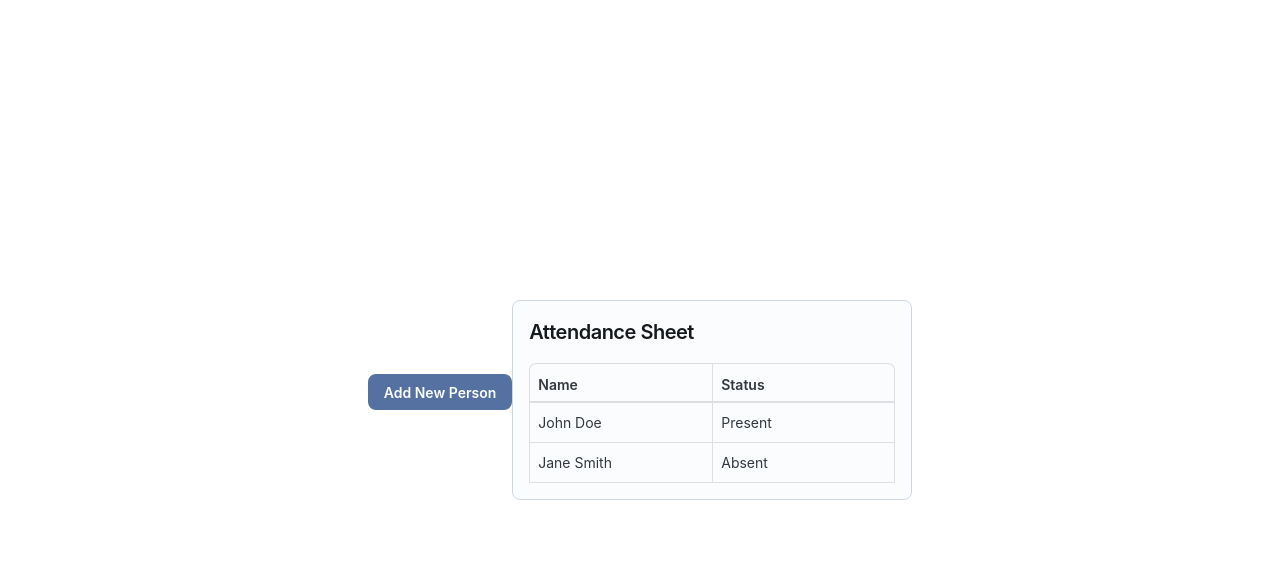
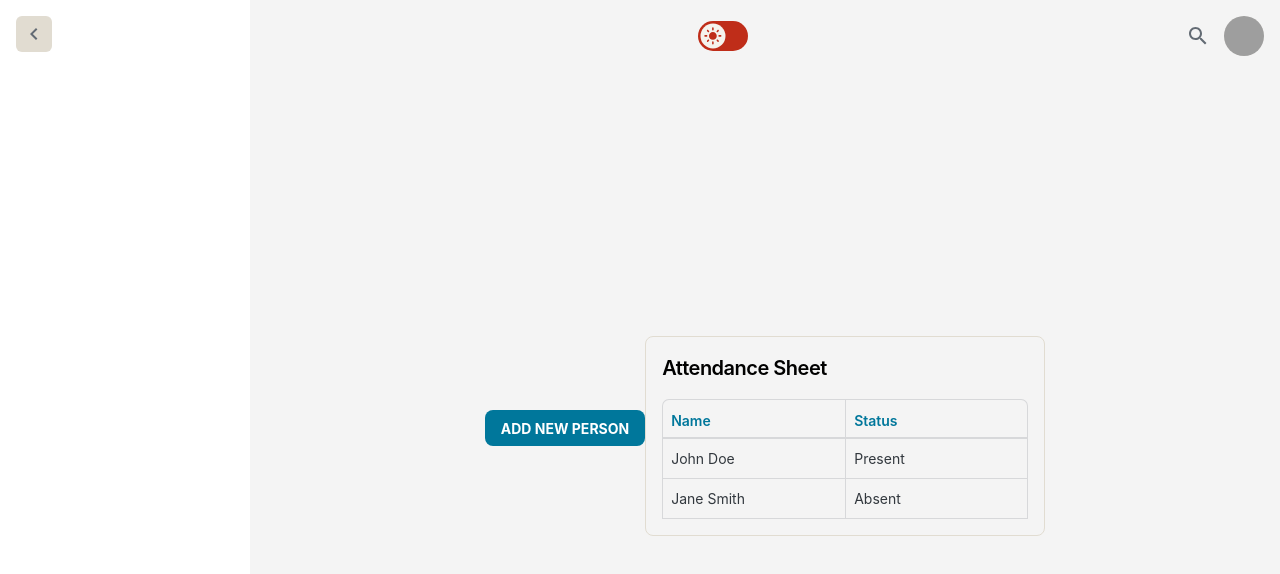
Before and after one commit to JanDyze/UEC-app, a React (Vite) app: page / in a window 1280 px wide. Shown: the top 574 px of the page. Built offline with nearby package versions, Linux system fonts and the light colour scheme; grey boxes are pictures that could not be loaded.

Commit message:
layout - sidebar and topbar

```diff
--- a/src/App.jsx
+++ b/src/App.jsx
@@ -1,6 +1,6 @@
 import { CssBaseline, CssVarsProvider, Box } from "@mui/joy";
 import { BrowserRouter as Router } from "react-router-dom";
-import AppRoutes from "./routes"; // Import the new routes file
+import AppRoutes from "./AppRoutes"; // Import the new routes file
 import theme from "./theme";
 
 function App() {
@@ -8,9 +8,7 @@ function App() {
     <CssVarsProvider theme={theme}>
       <CssBaseline />
       <Router>
-        <Box sx={{ justifyContent: "center", display: "flex", alignItems: "center", height: "100vh" }}>
-          <AppRoutes />
-        </Box>
+        <AppRoutes />
       </Router>
     </CssVarsProvider>
   );
--- /dev/null
+++ b/src/AppRoutes.jsx
@@ -0,0 +1,29 @@
+import { Routes, Route } from "react-router-dom";
+import AttendanceSheet from "@/pages/AttendanceSheet";
+import PersonsList from "@/pages/PersonsList";
+import NewPerson from "@/pages/NewPerson";
+import EditPerson from "@/pages/EditPerson";
+import ServicesList from "@/pages/ServicesList";
+import ProfilePage from "@/pages/ProfilePage";
+import AttendanceForm from "@/pages/AttendanceForm"; // Added AttendanceForm
+import Attendance from "@/pages/Attendance"; // Added AttendanceForm
+import LayoutPage from "@/pages/LayoutPage";
+
+const AppRoutes = () => {
+  return (
+    <Routes>
+      <Route path="/" element={<LayoutPage />}>
+        <Route path="/" element={<AttendanceSheet />} />
+        <Route path="/persons" element={<PersonsList />} />
+        <Route path="/new-person" element={<NewPerson />} />
+        <Route path="/profile/:id" element={<ProfilePage />} />
+        <Route path="/edit-person/:id" element={<EditPerson />} />
+        <Route path="/services" element={<ServicesList />} />
+        <Route path="/attendance-form" element={<AttendanceForm />} /> {/* Added route */}
+        <Route path="/attendance/:serviceId" element={<Attendance />} /> {/* Added route */}
+      </Route>
+    </Routes>
+  );
+};
+
+export default AppRoutes;
--- a/src/components/IconSwitch.jsx
+++ b/src/components/IconSwitch.jsx
@@ -5,17 +5,13 @@ export default function IconSwitch({
     checkedIcon,
     uncheckedIcon,
     checkedBgColor = "primary",
-    uncheckedBgColor = "neutral",
-    width = "50px", // Customizable width
-    checkedLabel = "PRESENT", // Customizable checked label
-    uncheckedLabel = "ABSENT", // Customizable unchecked label
-
-    ...props
+    uncheckedBgColor = "secondary",
+    width = "50px",
+    height = "30px",
 }) {
     const [checked, setChecked] = React.useState(false);
 
     return (
-        <Stack direction="row" gap={1}>
         <Switch
             checked={checked}
             onChange={(e) => setChecked(e.target.checked)}
@@ -30,6 +26,7 @@ export default function IconSwitch({
                         alignItems: "center",
                         justifyContent: "center",
                         transition: "all 0.2s ease-in-out",
+                        bgcolor: "neutral.light",
                     },
                 },
                 // track: {
@@ -51,14 +48,15 @@ export default function IconSwitch({
             sx={{
                 "--Switch-thumbSize": "25px",
                 "--Switch-trackWidth": width, // Adjust the width of the switch
-                    "--Switch-trackHeight": "20px", // Adjust height if needed
+                "--Switch-trackHeight": height, // Adjust height if needed
+                position: "relative",
+                display: "inline-flex",
+                alignItems: "center",
+                justifyContent: "center",
+                cursor: "pointer", // Ensure cursor changes properly
                 transition: "background-color 0.3s ease-in-out, width 0.3s ease-in-out",
             }}
-                {...props}
+
         />
-            <Typography component="span" level="inherit" >
-                {checked ? checkedLabel : uncheckedLabel}
-            </Typography>
-        </Stack>
     );
 }
--- a/src/components/Sidebar.jsx
+++ b/src/components/Sidebar.jsx
@@ -1,41 +1,32 @@
-import React from "react";
 import { useState } from "react";
-import { Divider, Box, Drawer, List, ListItem, ListItemButton, Typography } from "@mui/joy";
+import { Box, IconButton, List, ListItem, ListDivider } from "@mui/joy";
+import MenuIcon from "@mui/icons-material/Menu";
+import ChevronLeftIcon from "@mui/icons-material/ChevronLeft";
 
-export function Sidebar() {
-    const [open, setOpen] = useState(false);
-    const toggleDrawer = (inOpen) => (event) => {
-        if (event.type === 'keydown' && (event.key === 'Tab' || event.key === 'Shift')) {
-            return;
-        }
-        setOpen(inOpen);
-    };
+export default function Sidebar() {
+    const [sidebarOpen, setSidebarOpen] = useState(true);
+    const sidebarWidth = sidebarOpen ? 250 : 60;
 
     return (
-        <Drawer open={open} onClose={toggleDrawer(false)}>
-            <Box
-                role="presentation"
-                onClick={toggleDrawer(false)}
-                onKeyDown={toggleDrawer(false)}
+        <Box
+            sx={{
+                width: sidebarWidth,
+                transition: "width 0.3s ease-in-out",
+                p: 2,
+                bgcolor: "background.level1",
+            }}
+        >
+            <IconButton
+                onClick={() => setSidebarOpen(!sidebarOpen)}
+                sx={{
+                    mb: 2,
+                    bgcolor: "neutral.main",
+                    "&:hover": { bgcolor: "neutral.hover" },
+                }}
             >
-                <List>
-                    {['Inbox', 'Starred', 'Send email', 'Drafts'].map((text) => (
-                        <ListItem key={text}>
-                            <ListItemButton>{text}</ListItemButton>
-                        </ListItem>
-                    ))}
-                </List>
-                <Divider />
-                <List>
-                    {['All mail', 'Trash', 'Spam'].map((text) => (
-                        <ListItem key={text}>
-                            <ListItemButton>{text}</ListItemButton>
-                        </ListItem>
-                    ))}
-                </List>
-            </Box>
-        </Drawer>
+                {sidebarOpen ? <ChevronLeftIcon /> : <MenuIcon />}
+            </IconButton>
+
+        </Box>
     );
 }
-
-// export default Sidebar;
--- a/src/components/TopBar.jsx
+++ b/src/components/TopBar.jsx
@@ -1,12 +1,39 @@
-import React from "react";
-import { Box, Stack, Grid, Card, Typography, Button } from "@mui/joy";
+import { Box, Typography, Stack, Avatar, IconButton } from "@mui/joy";
+import IconSwitch from "@/components/IconSwitch"
+import DarkModeIcon from '@mui/icons-material/DarkMode'
+import LightModeIcon from "@mui/icons-material/LightMode"
+import SearchIcon from "@mui/icons-material/Search"
+export default function TopBar() {
+  return (
+    <Box sx={{ width: "100%", p: 2, bgcolor: "background.surface", textAlign: "center", display: "flex" }}>
+      <Stack direction="row" sx={{
+        justifyContent: "start",
+        alignItems: "center",
+        flexGrow: 1,
+      }}>
 
-export function TopBar({ }) {
-  return <Box sx={{
-    backgroundColor: "primary.solidBg",
-    padding: 1,
-    color: "white"
-  }}>
-    <Typography level="h4">UEC Page</Typography>
-  </Box>;
+      </Stack>
+      <Stack direction="row" sx={{
+        justifyContent: "center",
+        alignItems: "center",
+        flexGrow: 1,
+      }}>
+        <IconSwitch
+          uncheckedIcon={<LightModeIcon />}
+          checkedIcon={<DarkModeIcon />} />
+      </Stack>
+      <Stack direction="row" sx={{
+        justifyContent: "end",
+        alignItems: "center",
+        flexGrow: 1,
+      }}
+        gap={1}>
+        <IconButton aria-label="" >
+          <SearchIcon />
+        </IconButton>
+        <Avatar src="https://i.pravatar.cc/150?img=3" alt="Profile" />
+
+      </Stack>
+    </Box>
+  );
 }
--- /dev/null
+++ b/src/pages/LayoutPage.jsx
@@ -0,0 +1,24 @@
+import { Box } from "@mui/joy";
+import { Outlet } from "react-router-dom";
+import TopBar from "@/components/TopBar";
+import Sidebar from "@/components/Sidebar";
+
+export default function LayoutPage() {
+    return (
+        <Box sx={{ height: "100vh", display: "flex", bgcolor: "background.surface" }}>
+            {/* Sidebar */}
+            <Sidebar />
+
+            {/* Main Content Area */}
+            <Box sx={{ flex: 1, display: "flex", flexDirection: "column" }}>
+                {/* Top Bar */}
+                <TopBar />
+
+                {/* Page Content */}
+                <Box sx={{ flex: 1, display: "flex", justifyContent: "center", alignItems: "center" }}>
+                    <Outlet /> {/* This will render child routes */}
+                </Box>
+            </Box>
+        </Box>
+    );
+}
--- a/src/routes.jsx
+++ /dev/null
@@ -1,26 +0,0 @@
-import { Routes, Route } from "react-router-dom";
-import AttendanceSheet from "@/pages/AttendanceSheet";
-import PersonsList from "@/pages/PersonsList";
-import NewPerson from "@/pages/NewPerson";
-import EditPerson from "@/pages/EditPerson";
-import ServicesList from "@/pages/ServicesList";
-import ProfilePage from "@/pages/ProfilePage";
-import AttendanceForm from "@/pages/AttendanceForm"; // Added AttendanceForm
-import Attendance from "@/pages/Attendance"; // Added AttendanceForm
-
-const AppRoutes = () => {
-  return (
-    <Routes>
-      <Route path="/" element={<AttendanceSheet />} />
-      <Route path="/persons" element={<PersonsList />} />
-      <Route path="/new-person" element={<NewPerson />} />
-      <Route path="/profile/:id" element={<ProfilePage />} />
-      <Route path="/edit-person/:id" element={<EditPerson />} />
-      <Route path="/services" element={<ServicesList />} />
-      <Route path="/attendance-form" element={<AttendanceForm />} /> {/* Added route */}
-      <Route path="/attendance/:serviceId" element={<Attendance />} /> {/* Added route */}
-    </Routes>
-  );
-};
-
-export default AppRoutes;
--- a/src/theme.js
+++ b/src/theme.js
@@ -1,26 +1,123 @@
 // src/theme.js
 import { extendTheme } from "@mui/joy";
 
-    const theme = extendTheme({
-      colorSchemes: {
-        light: {
+const theme = extendTheme({
+  colorSchemes: {
+    light: {
       palette: {
         primary: {
-          solidBg: "#5471a1",
-          solidHoverBg: "#0056b3",
+          main: "#00779b", // Cerulean
+          dark: "#005f7d", // Darker shade for hover effect
+          light: "#92bac1", // Light Blue
+          hover: "#005f7d",
+          solidBg: "#00779b",
+          solidHoverBg: "#005f7d",
+          solidActiveBg: "#004866",
+          outlinedColor: "#00779b",
+          outlinedBorder: "#00779b",
+          outlinedHoverBorder: "#005f7d",
+          softBg: "#92bac1",
+          softHoverBg: "#7ea3ab",
+          softActiveBg: "#6a8c95",
+        },
+        secondary: {
+          main: "#bf2d19", // Engineering Orange
+          dark: "#9f2414",
+          light: "#e5533f",
+          hover: "#9f2414",
+          solidBg: "#bf2d19",
+          solidHoverBg: "#9f2414",
+          solidActiveBg: "#7d1a0e",
+          outlinedColor: "#bf2d19",
+          outlinedBorder: "#bf2d19",
+          outlinedHoverBorder: "#9f2414",
+          softBg: "#e5533f",
+          softHoverBg: "#d0452d",
+          softActiveBg: "#b73620",
         },
         neutral: {
-          solidBg: "#f4f4f4", // Custom background color
+          main: "#e1dcd1", // Bone
+          dark: "#c9c4b8",
+          light: "#f5f3ed",
+          hover: "#c9c4b8",
+          solidBg: "#e1dcd1",
+          solidHoverBg: "#c9c4b8",
+          solidActiveBg: "#b0a89d",
+          outlinedColor: "#e1dcd1",
+          outlinedBorder: "#e1dcd1",
+          outlinedHoverBorder: "#c9c4b8",
+          softBg: "#f5f3ed",
+          softHoverBg: "#e9e6df",
+          softActiveBg: "#dcd7cd",
+        },
+        background: {
+          surface: "#f4f4f4", // General background
+          level1: "#ffffff", // Default surface color
+          level2: "#e1dcd1", // Slightly darker background for cards/sections
+        },
+        text: {
+          primary: "#010100", // Black
+          secondary: "#00779b", // Cerulean
+          tertiary: "#bf2d19", // Engineering Orange for contrast
         },
       },
     },
     dark: {
       palette: {
         primary: {
-          solidBg: "#1e88e5",
+          main: "#00779b", // Cerulean
+          dark: "#005f7d",
+          light: "#92bac1",
+          hover: "#005f7d",
+          solidBg: "#00779b",
+          solidHoverBg: "#005f7d",
+          solidActiveBg: "#004866",
+          outlinedColor: "#00779b",
+          outlinedBorder: "#00779b",
+          outlinedHoverBorder: "#005f7d",
+          softBg: "#92bac1",
+          softHoverBg: "#7ea3ab",
+          softActiveBg: "#6a8c95",
+        },
+        secondary: {
+          main: "#bf2d19", // Engineering Orange
+          dark: "#9f2414",
+          light: "#e5533f",
+          hover: "#9f2414",
+          solidBg: "#bf2d19",
+          solidHoverBg: "#9f2414",
+          solidActiveBg: "#7d1a0e",
+          outlinedColor: "#bf2d19",
+          outlinedBorder: "#bf2d19",
+          outlinedHoverBorder: "#9f2414",
+          softBg: "#e5533f",
+          softHoverBg: "#d0452d",
+          softActiveBg: "#b73620",
+        },
+        neutral: {
+          main: "#010100", // Black
+          dark: "#1a1a1a",
+          light: "#3a3a3a",
+          hover: "#1a1a1a",
+          solidBg: "#010100",
+          solidHoverBg: "#1a1a1a",
+          solidActiveBg: "#333333",
+          outlinedColor: "#010100",
+          outlinedBorder: "#1a1a1a",
+          outlinedHoverBorder: "#333333",
+          softBg: "#3a3a3a",
+          softHoverBg: "#292929",
+          softActiveBg: "#1a1a1a",
         },
         background: {
-          surface: "#121212", // Dark mode background
+          surface: "#010100", // Dark mode background
+          level1: "#1a1a1a",
+          level2: "#3a3a3a",
+        },
+        text: {
+          primary: "#e1dcd1", // Bone for contrast
+          secondary: "#92bac1", // Light Blue
+          tertiary: "#bf2d19", // Engineering Orange
         },
       },
     },
@@ -29,9 +126,29 @@ import { extendTheme } from "@mui/joy";
     h1: {
       fontSize: "2.5rem",
       fontWeight: "bold",
+      lineHeight: 1.2,
+    },
+    h2: {
+      fontSize: "2rem",
+      fontWeight: "bold",
+      lineHeight: 1.3,
+    },
+    h3: {
+      fontSize: "1.75rem",
+      fontWeight: "600",
+      lineHeight: 1.4,
     },
     body1: {
       fontSize: "1rem",
+      lineHeight: 1.5,
+    },
+    body2: {
+      fontSize: "0.875rem",
+      lineHeight: 1.6,
+    },
+    caption: {
+      fontSize: "0.75rem",
+      lineHeight: 1.7,
     },
   },
   components: {
@@ -39,6 +156,25 @@ import { extendTheme } from "@mui/joy";
       styleOverrides: {
         root: {
           borderRadius: "8px", // Rounded corners for all buttons
+          fontWeight: "bold",
+          textTransform: "uppercase",
+        },
+      },
+    },
+    JoyCard: {
+      styleOverrides: {
+        root: {
+          borderRadius: "12px", // More rounded edges
+          boxShadow: "0 4px 8px rgba(0, 0, 0, 0.1)",
+        },
+      },
+    },
+    JoyInput: {
+      styleOverrides: {
+        root: {
+          borderRadius: "6px",
+          padding: "8px 12px",
+          fontSize: "1rem",
         },
       },
     },
```
Lines whose indentation alone changed are shown as unchanged.
